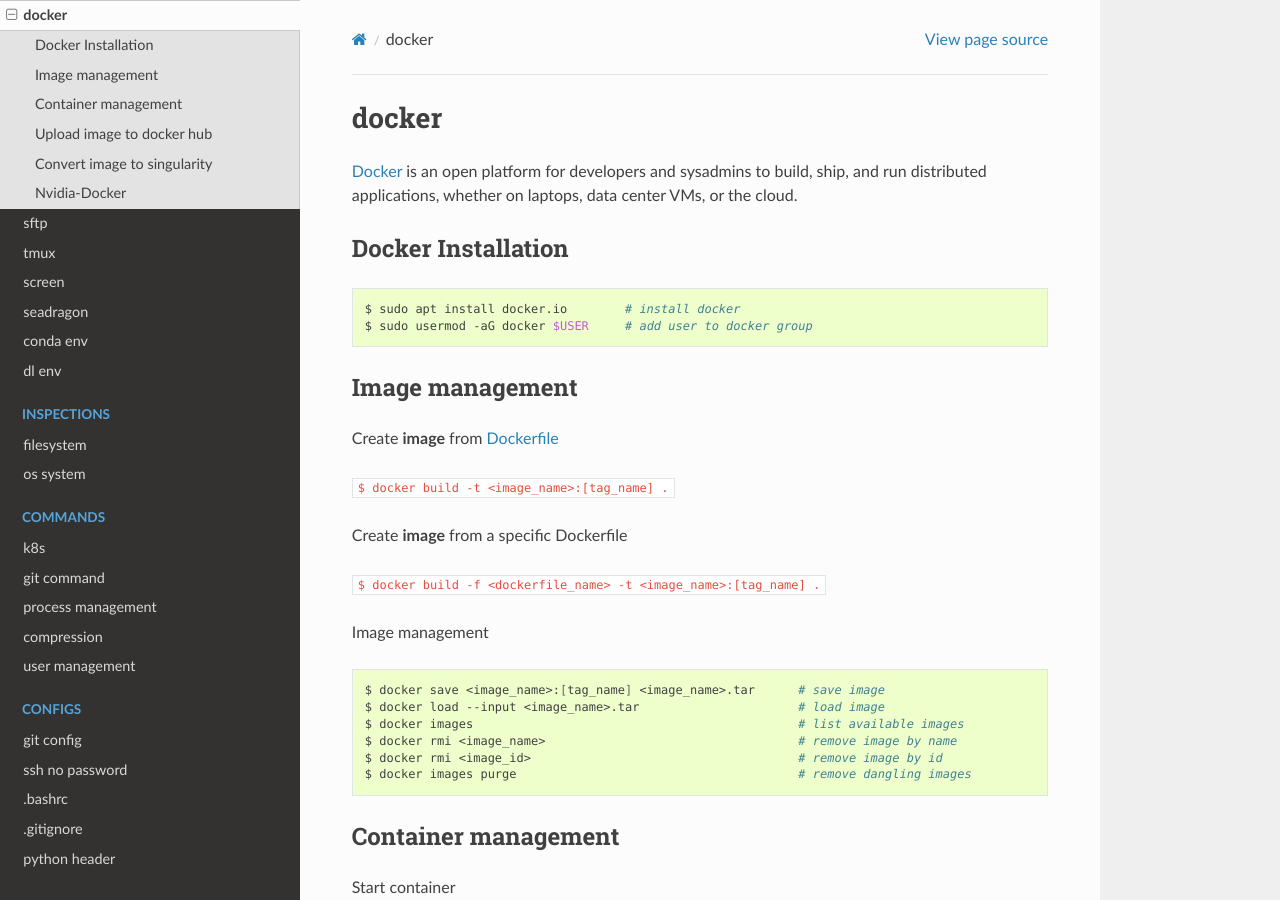
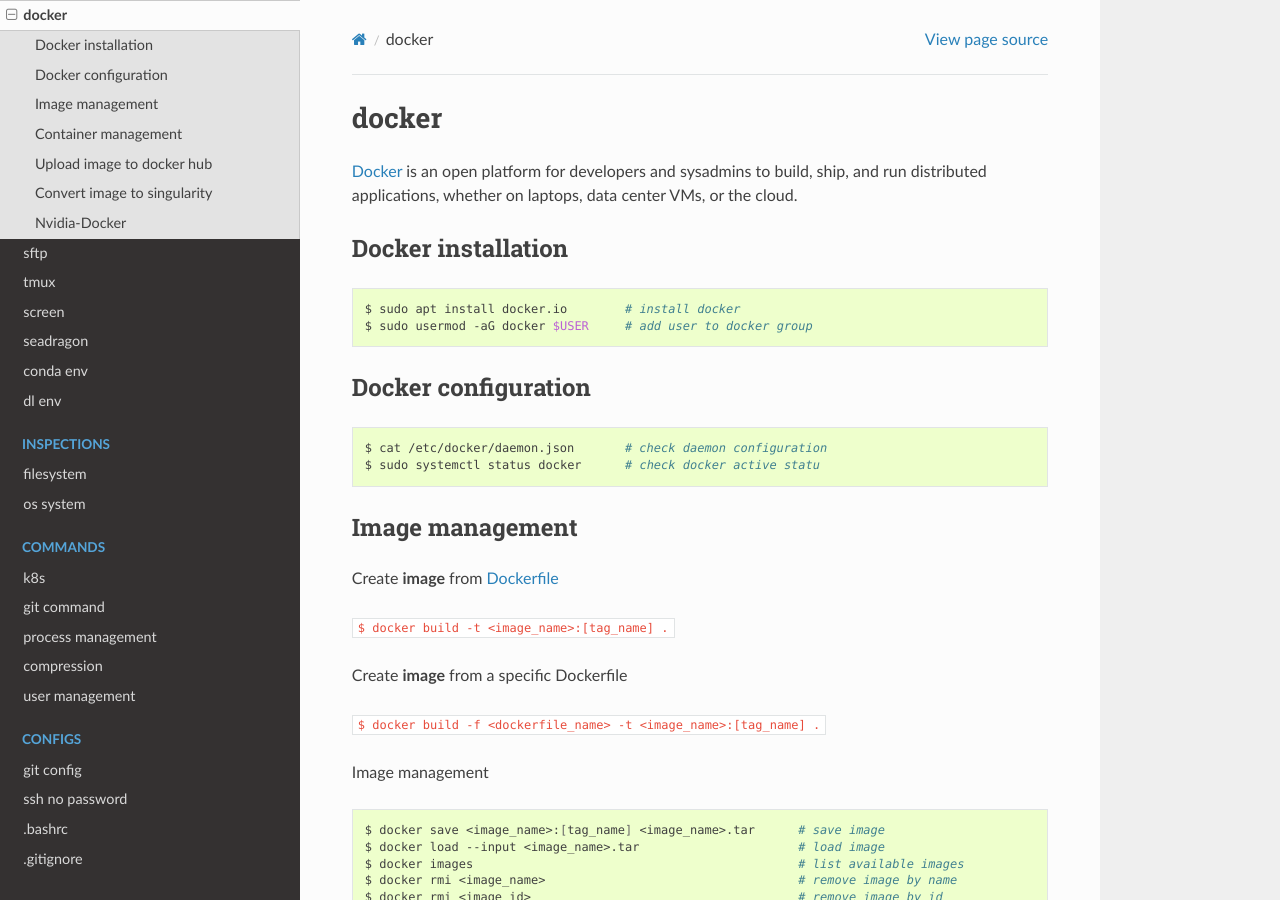
Before and after one commit to PingjunChen/FUC, a Sphinx documentation site: the page built from docs/docker.rst, in a window 1280 px wide and 900 px high. Built offline with Sphinx 7.4.7 and the Read the Docs theme 3.1.0, drawn with Linux system fonts in a browser that asks for light colours.

Commit message:
Update docker.rst
Add docker configuration

```diff
--- a/docs/docker.rst
+++ b/docs/docker.rst
@@ -5,7 +5,7 @@ sysadmins to build, ship, and run distributed applications, whether on laptops,
 data center VMs, or the cloud.
 
 
-Docker Installation
+Docker installation
 --------
 
 .. code-block:: bash
@@ -13,6 +13,14 @@ Docker Installation
     $ sudo apt install docker.io        # install docker
     $ sudo usermod -aG docker $USER     # add user to docker group
 
+
+Docker configuration
+--------
+
+.. code-block:: bash
+
+    $ cat /etc/docker/daemon.json       # check daemon configuration
+    $ sudo systemctl status docker      # check docker active statu
 
 Image management
 --------
```
